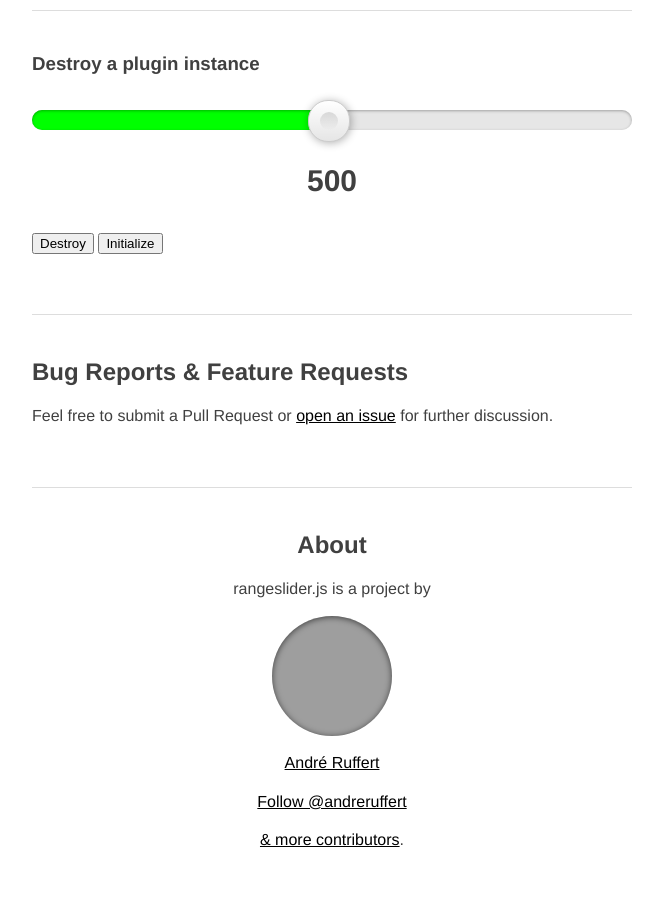
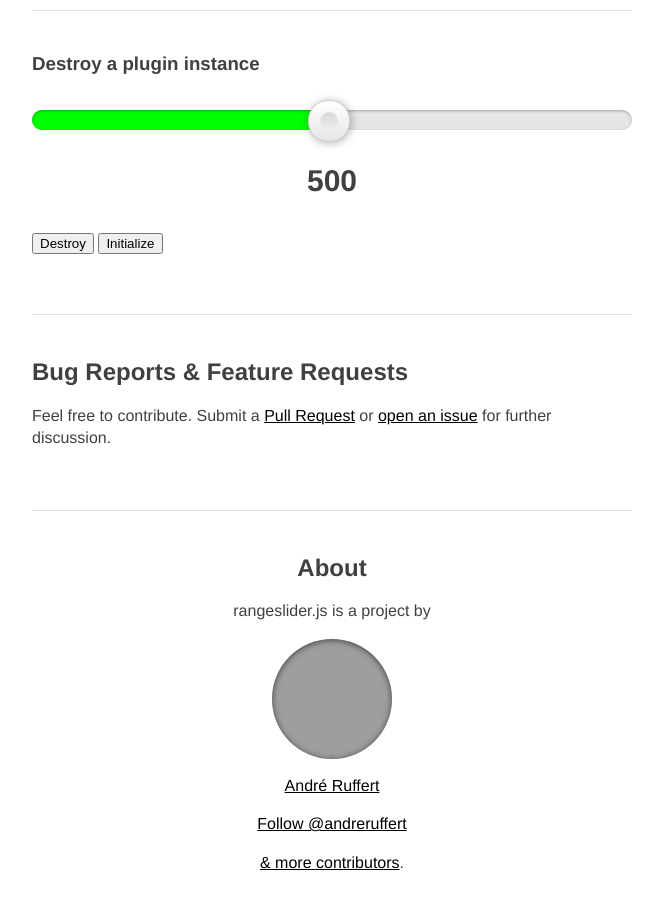
Before and after one commit to andreruffert/rangeslider.js, a Jekyll site: the page built from index.html, in a window 1280 px wide and 900 px high, scrolled down 2985 px. Shown: the whole window, without its empty margins (308-971 px from the left). Built offline with Jekyll 4.4.1, drawn with Linux system fonts in a browser that asks for light colours; nearby versions of some CDN libraries; comment, search, counter and statistics services are not loaded; before the commit the page ends 3863 px from its top, so only the background shows below that; grey boxes are pictures that could not be loaded.

Commit message:
Updated `#contribution` section

```diff
--- a/index.html
+++ b/index.html
@@ -145,7 +145,7 @@ $('input[type="range"]').rangeslider({
 
 <hr>
 
-<section>
+<section id="contribution">
     <h2>Bug Reports & Feature Requests</h2>
-    <p>Feel free to submit a Pull Request or <a href="{{ site.repository_url }}/issues">open an issue</a> for further discussion.</p>
+    <p>Feel free to contribute. Submit a <a href="{{ site.repository_url }}">Pull Request</a> or <a href="{{ site.repository_url }}/issues">open an issue</a> for further discussion.</p>
 </section>
```
